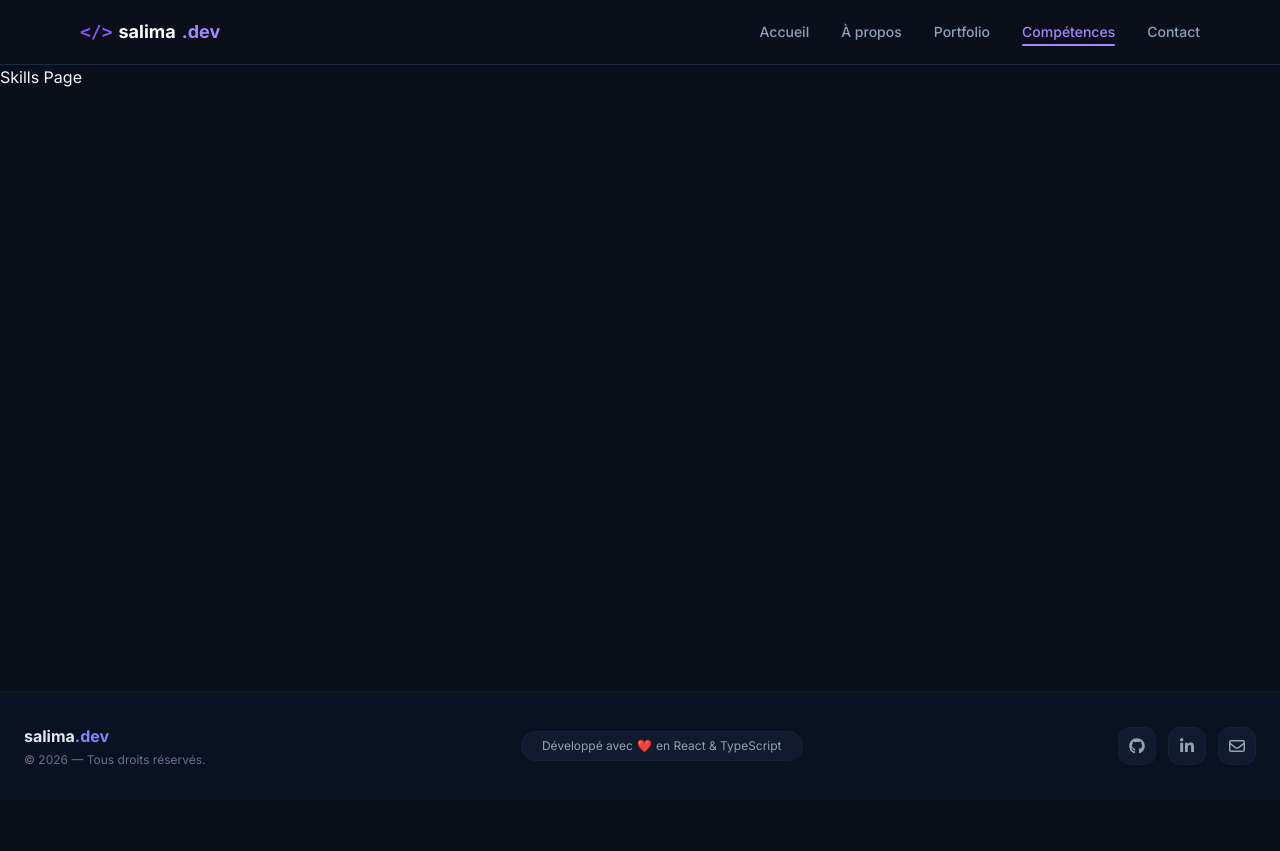
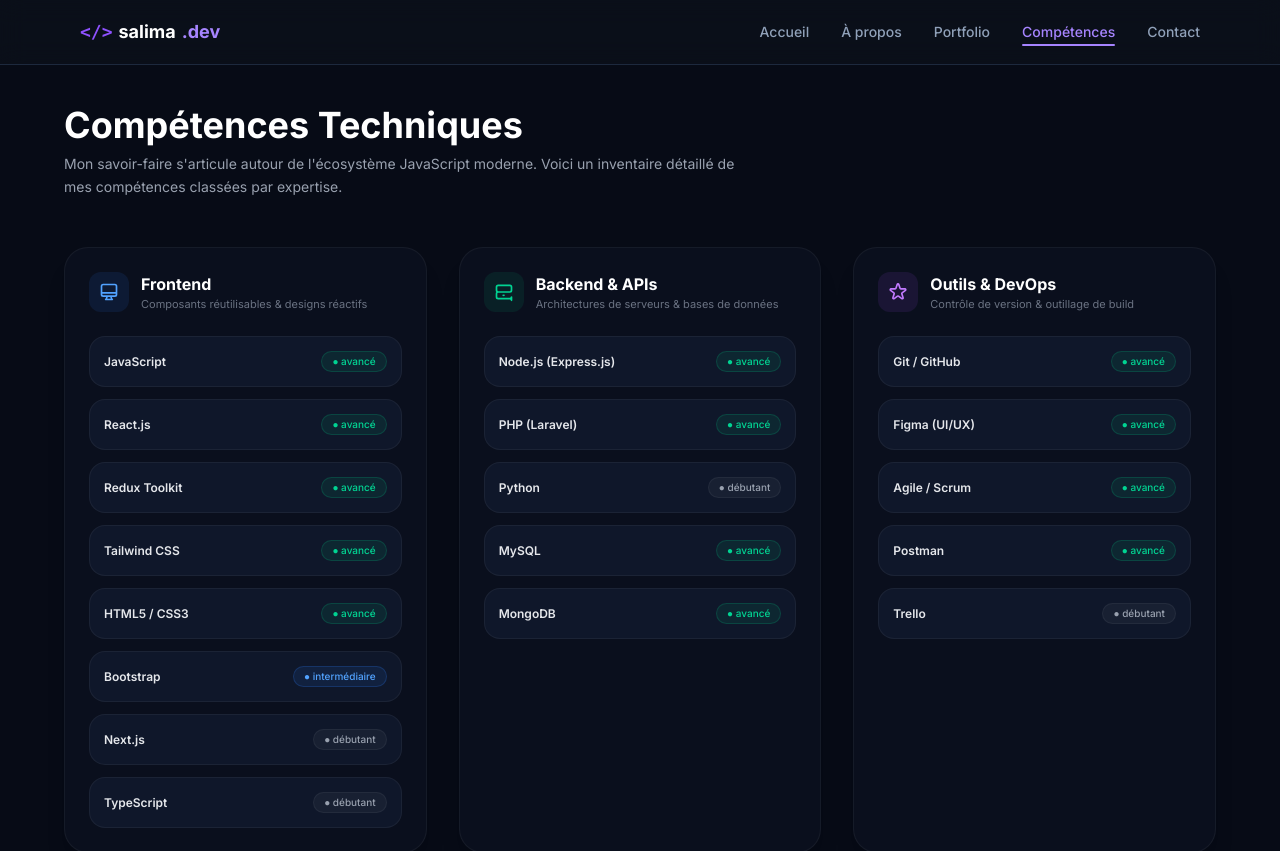
Before and after one commit to shsalima/devFolio-portfolio-developpeur, a Next.js app: page /skills in a window 1280 px wide. Shown: the top 851 px of the page. Before the commit the page ends 800 px from the top, so only its background shows below. Built offline with nearby package versions, Linux system fonts and the light colour scheme.

Commit message:
travail sur la page des compétence

```diff
--- a/app/skills/page.tsx
+++ b/app/skills/page.tsx
@@ -1,3 +1,126 @@
+import { skillsData } from '@/data/projects';
+
 export default function SkillsPage() {
-  return <h1>Skills Page</h1>;
+  const frontendSkills = skillsData.filter(skill => skill.category === 'Front-End');
+  const backendSkills = skillsData.filter(skill => skill.category === 'Back-End');
+  const toolsSkills = skillsData.filter(skill => skill.category === 'Outils & Méthodologies');
+
+  const getLevelStyle = (level: string) => {
+    switch (level) {
+      case 'avancé':
+        return 'bg-emerald-500/10 text-emerald-400 border-emerald-500/20';
+      case 'intermédiaire':
+        return 'bg-blue-500/10 text-blue-400 border-blue-500/20';
+      case 'débutant':
+      default:
+        return 'bg-gray-500/10 text-gray-400 border-white/5';
+    }
+  };
+
+  return (
+    <main className="min-h-screen bg-[#070B16] text-white pb-20 pt-10 px-4 sm:px-6 lg:px-8">
+      <div className="max-w-6xl mx-auto">
+
+        <div className="mb-12">
+          <h1 className="text-3xl sm:text-4xl font-bold text-white mb-2">Compétences Techniques</h1>
+          <p className="text-sm text-gray-400 max-w-2xl leading-relaxed">
+            Mon savoir-faire s'articule autour de l'écosystème JavaScript moderne. Voici un inventaire détaillé de mes compétences classées par expertise.
+          </p>
+        </div>
+
+        <div className="grid grid-cols-1 md:grid-cols-2 lg:grid-cols-3 gap-8 mb-12">
+
+          <div className="bg-[#0F172A]/40 border border-white/5 rounded-3xl p-6 shadow-xl">
+            <div className="flex items-center gap-3 mb-6">
+              <div className="p-2.5 bg-blue-500/10 text-blue-400 rounded-xl">
+                <svg xmlns="http://www.w3.org/2000/svg" className="h-5 w-5" fill="none" viewBox="0 0 24 24" stroke="currentColor">
+                  <path strokeLinecap="round" strokeLinejoin="round" strokeWidth={2} d="M9.75 17L9 20l-1 1h8l-1-1-.75-3M3 13h18M5 17h14a2 2 0 002-2V5a2 2 0 00-2-2H5a2 2 0 00-2 2v10a2 2 0 002 2z" />
+                </svg>
+              </div>
+              <div>
+                <h3 className="font-bold text-white text-base">Frontend</h3>
+                <p className="text-[11px] text-gray-500">Composants réutilisables & designs réactifs</p>
+              </div>
+            </div>
+
+            <div className="space-y-3">
+              {frontendSkills.map((skill) => (
+                <div key={skill.name} className="flex items-center justify-between bg-[#0F172A] border border-white/5 p-3.5 rounded-2xl">
+                  <span className="text-xs font-semibold text-gray-200">{skill.name}</span>
+                  <span className={`text-[10px] px-2.5 py-0.5 rounded-full border font-medium ${getLevelStyle(skill.level)}`}>
+                    ● {skill.level}
+                  </span>
+                </div>
+              ))}
+            </div>
+          </div>
+
+          <div className="bg-[#0F172A]/40 border border-white/5 rounded-3xl p-6 shadow-xl">
+            <div className="flex items-center gap-3 mb-6">
+              <div className="p-2.5 bg-emerald-500/10 text-emerald-400 rounded-xl">
+                <svg xmlns="http://www.w3.org/2000/svg" className="h-5 w-5" fill="none" viewBox="0 0 24 24" stroke="currentColor">
+                  <path strokeLinecap="round" strokeLinejoin="round" strokeWidth={2} d="M5 12h14M5 12a2 2 0 01-2-2V6a2 2 0 012-2h14a2 2 0 012 2v4a2 2 0 01-2 2M5 12a2 2 0 00-2 2v4a2 2 0 002 2h14a2 2 0 002-2v4a2 2 0 00-2-2m-7-4h.01M11 16h.01" />
+                </svg>
+              </div>
+              <div>
+                <h3 className="font-bold text-white text-base">Backend & APIs</h3>
+                <p className="text-[11px] text-gray-500">Architectures de serveurs & bases de données</p>
+              </div>
+            </div>
+
+            <div className="space-y-3">
+              {backendSkills.map((skill) => (
+                <div key={skill.name} className="flex items-center justify-between bg-[#0F172A] border border-white/5 p-3.5 rounded-2xl">
+                  <span className="text-xs font-semibold text-gray-200">{skill.name}</span>
+                  <span className={`text-[10px] px-2.5 py-0.5 rounded-full border font-medium ${getLevelStyle(skill.level)}`}>
+                    ● {skill.level}
+                  </span>
+                </div>
+              ))}
+            </div>
+          </div>
+
+          <div className="bg-[#0F172A]/40 border border-white/5 rounded-3xl p-6 shadow-xl">
+            <div className="flex items-center gap-3 mb-6">
+              <div className="p-2.5 bg-purple-500/10 text-purple-400 rounded-xl">
+                <svg xmlns="http://www.w3.org/2000/svg" className="h-5 w-5" fill="none" viewBox="0 0 24 24" stroke="currentColor">
+                  <path strokeLinecap="round" strokeLinejoin="round" strokeWidth={2} d="M11.049 2.927c.3-.921 1.603-.921 1.902 0l1.519 4.674a1 1 0 00.95.69h4.915c.969 0 1.371 1.24.588 1.81l-3.976 2.888a1 1 0 00-.363 1.118l1.518 4.674c.3.922-.755 1.688-1.538 1.118l-3.976-2.888a1 1 0 00-1.176 0l-3.976 2.888c-.783.57-1.838-.197-1.538-1.118l1.518-4.674a1 1 0 00-.363-1.118l-3.976-2.888c-.784-.57-.38-1.81.588-1.81h4.914a1 1 0 00.951-.69l1.519-4.674z" />
+                </svg>
+              </div>
+              <div>
+                <h3 className="font-bold text-white text-base">Outils & DevOps</h3>
+                <p className="text-[11px] text-gray-500">Contrôle de version & outillage de build</p>
+              </div>
+            </div>
+
+            <div className="space-y-3">
+              {toolsSkills.map((skill) => (
+                <div key={skill.name} className="flex items-center justify-between bg-[#0F172A] border border-white/5 p-3.5 rounded-2xl">
+                  <span className="text-xs font-semibold text-gray-200">{skill.name}</span>
+                  <span className={`text-[10px] px-2.5 py-0.5 rounded-full border font-medium ${getLevelStyle(skill.level)}`}>
+                    ● {skill.level}
+                  </span>
+                </div>
+              ))}
+            </div>
+          </div>
+
+        </div>
+
+        <div className="bg-[#0B1224] border border-white/5 rounded-3xl p-6 sm:p-8 flex flex-col sm:flex-row items-center justify-between gap-6 shadow-2xl">
+          <div className="max-w-2xl text-center sm:text-left">
+            <h4 className="text-base font-bold text-white mb-2">Veille Technologique & Évolution constante</h4>
+            <p className="text-xs text-gray-400 leading-relaxed">
+              Le monde tech évolue de jour en jour. En parallèle de cette sélection de compétences, je m'exerce sans cesse sur de nouveaux frameworks et concepts de programmation logicielle afin de me tenir d'attaque face aux problématiques d'aujourd'hui.
+            </p>
+          </div>
+          <div className="bg-[#121B33] border border-white/5 rounded-2xl p-4 text-center min-w-[120px] shadow-inner flex flex-col justify-center items-center">
+            <span className="text-2xl font-black text-transparent bg-clip-text bg-gradient-to-r from-blue-400 to-purple-400">100%</span>
+            <span className="text-[9px] uppercase tracking-wider text-gray-500 font-bold mt-1 block">PASSION & FOCUS</span>
+          </div>
+        </div>
+
+      </div>
+    </main>
+  );
 }
--- a/data/projects.ts
+++ b/data/projects.ts
@@ -135,14 +135,19 @@ export const skillsData: Skill[] = [
   { name: 'Tailwind CSS', level: 'avancé', category: 'Front-End' },
   { name: 'HTML5 / CSS3', level: 'avancé', category: 'Front-End' },
   { name: 'Bootstrap', level: 'intermédiaire', category: 'Front-End' },
-  // Back-End
+  { name: 'Next.js', level: 'débutant', category: 'Front-End' },
+  { name: 'TypeScript', level: 'débutant', category: 'Front-End' },
+
   { name: 'Node.js (Express.js)', level: 'avancé', category: 'Back-End' },
-  { name: 'PHP (Laravel)', level: 'intermédiaire', category: 'Back-End' },
+  { name: 'PHP (Laravel)', level: 'avancé', category: 'Back-End' },
   { name: 'Python', level: 'débutant', category: 'Back-End' },
-  { name: 'MySQL', level: 'intermédiaire', category: 'Back-End' },
-  { name: 'MongoDB', level: 'intermédiaire', category: 'Back-End' },
+  { name: 'MySQL', level: 'avancé', category: 'Back-End' },
+  { name: 'MongoDB', level: 'avancé', category: 'Back-End' },
+
+
   { name: 'Git / GitHub', level: 'avancé', category: 'Outils & Méthodologies' },
-  { name: 'Figma (UI/UX)', level: 'intermédiaire', category: 'Outils & Méthodologies' },
-  { name: 'Agile / Scrum', level: 'intermédiaire', category: 'Outils & Méthodologies' },
+  { name: 'Figma (UI/UX)', level: 'avancé', category: 'Outils & Méthodologies' },
+  { name: 'Agile / Scrum', level: 'avancé', category: 'Outils & Méthodologies' },
   { name: 'Postman', level: 'avancé', category: 'Outils & Méthodologies' },
+  { name: 'Trello', level: 'débutant', category: 'Outils & Méthodologies' }
 ];
```
